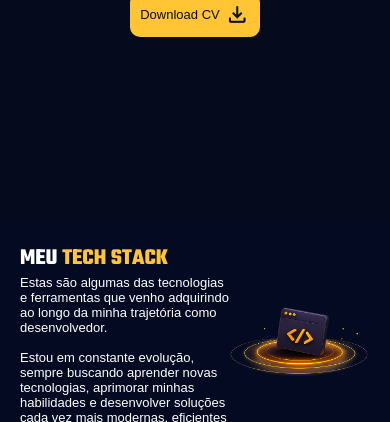
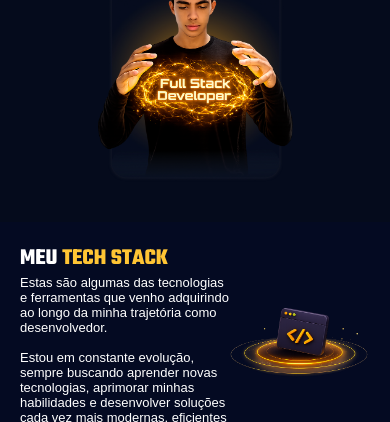
Before and after one commit to ryanconceicao45-boop/portfolio-ryan, a plain HTML site: page index.html in a window 390 px wide. Shown: the part 1406-1828 px from the top of the page. Drawn offline with nearby package versions, Linux system fonts and the light colour scheme; a web font is replaced by a local one.

Commit message:
Versao 1.7

```diff
--- a/assets/style/responsive.css
+++ b/assets/style/responsive.css
@@ -159,7 +159,7 @@
         margin: 0;
         width: 100%;
         display: flex;
-        flex-direction: column;
+        flex-wrap: wrap-reverse;
         justify-content: center;
         align-items: center;
         padding: 0 15px;
@@ -181,7 +181,7 @@
     }
 
     #Sobre .conteiner-sobre .box-img .img-avatar-p {
-        display: none;
+        width: 50vw;
     }
 }
 
```
